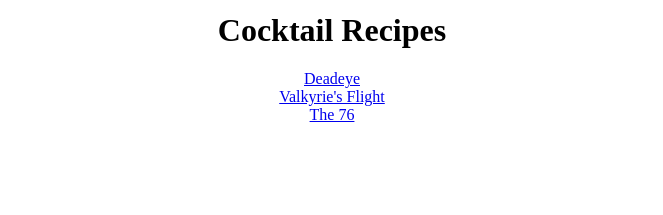
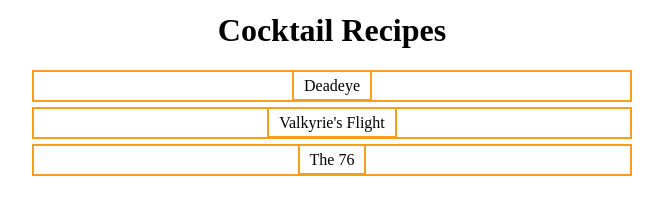
Before and after one commit to LucasRosen/odin-recipes, a plain HTML site: page index.html in a window 1280 px wide. Shown: the part 295-510 px from the top of the page, without its empty margins (308-971 px from the left). Drawn offline with Linux system fonts and the light colour scheme.

Commit message:
Add borders to all list items

```diff
--- a/style.css
+++ b/style.css
@@ -11,3 +11,17 @@ body {
     padding: 0;
     list-style: none;
 }
+
+li, a:link, a:visited {
+    background-color: transparent;
+    border: 2px solid #f99e1a;
+    text-decoration: none;
+    color: black;
+    padding: 5px 10px;
+    margin-bottom: 5px;
+}
+
+a:hover, a:active {
+    background-color: #f99e1a;
+    color: white;
+  }
```
